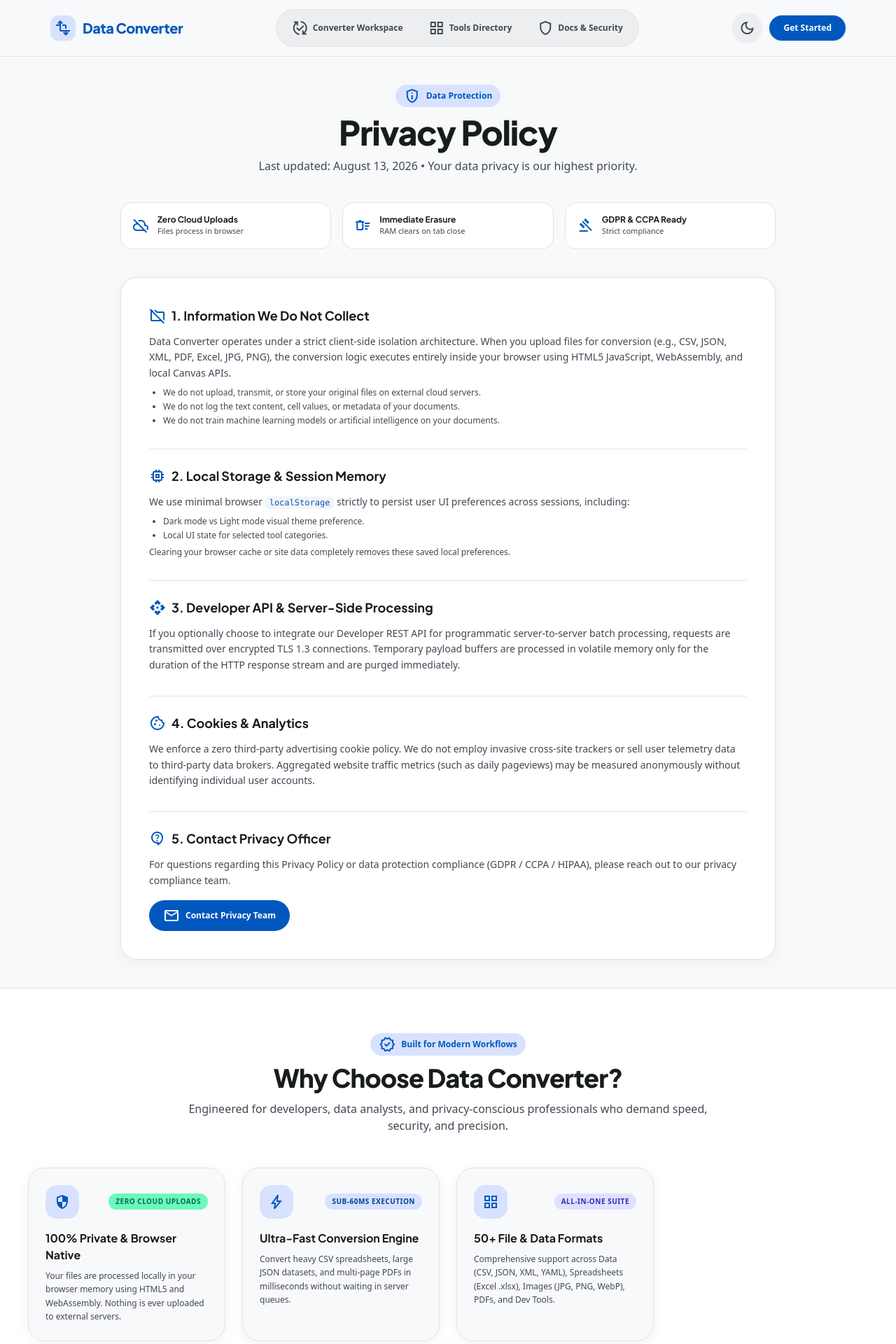
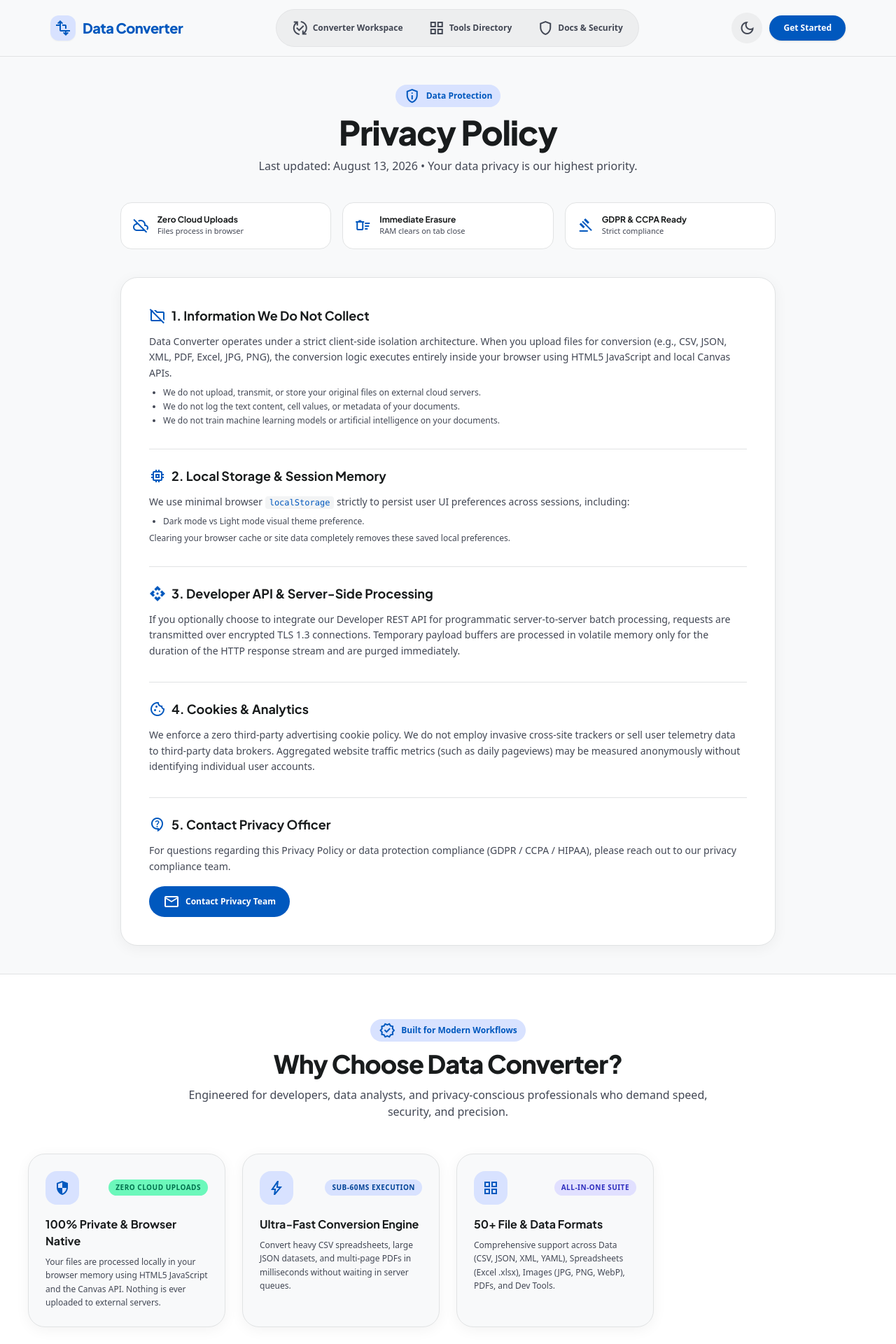
Before and after one commit to NaimBiswas/converter-new-theme, a React (Vite) app: page /privacy in a window 1280 px wide. Shown: the top 1920 px of the page at 70% size. Built offline with nearby package versions, Linux system fonts and the light colour scheme.

Commit message:
fix: generic

```diff
--- a/src/components/WhyDataConverter.tsx
+++ b/src/components/WhyDataConverter.tsx
@@ -13,7 +13,7 @@ export const WhyDataConverter: React.FC = () => {
     {
       icon: 'security',
       title: '100% Private & Browser Native',
-      description: 'Your files are processed locally in your browser memory using HTML5 and WebAssembly. Nothing is ever uploaded to external servers.',
+      description: 'Your files are processed locally in your browser memory using HTML5 JavaScript and the Canvas API. Nothing is ever uploaded to external servers.',
       badge: 'Zero Cloud Uploads',
       badgeColorClass: 'bg-[#6cf8bb] text-[#00714d] dark:bg-[#064e3b] dark:text-[#6ee7b7]',
     },
--- a/src/components/pages/DocsPage.tsx
+++ b/src/components/pages/DocsPage.tsx
@@ -27,7 +27,7 @@ export const DocsPage: React.FC = () => {
             Zero Cloud Storage
           </h2>
           <p className="text-xs text-[#424754] dark:text-[#94a3b8] leading-relaxed">
-            Your files are processed directly inside your browser memory using HTML5 Web API workers and WebAssembly. Your data is never uploaded to remote cloud servers.
+            Your files are processed directly inside your browser memory using HTML5 JavaScript and Web API workers. Your data is never uploaded to remote cloud servers.
           </p>
         </div>
 
--- a/src/components/pages/HelpPage.tsx
+++ b/src/components/pages/HelpPage.tsx
@@ -21,7 +21,7 @@ export const HelpPage: React.FC<{ onNavigateToContact?: () => void; onNavigateTo
       category: 'general',
       question: 'How does in-browser file conversion work?',
       answer:
-        'Data Converter processes your files locally using standard Web APIs, WebAssembly, and Canvas rendering engines inside your web browser. This means your files are transformed on your device without ever being uploaded to remote cloud servers.',
+        'Data Converter processes your files locally using standard Web APIs and Canvas rendering engines inside your web browser. This means your files are transformed on your device without ever being uploaded to remote cloud servers.',
     },
     {
       id: 'faq-2',
--- a/src/components/pages/PrivacyPage.tsx
+++ b/src/components/pages/PrivacyPage.tsx
@@ -50,7 +50,7 @@ export const PrivacyPage: React.FC<{ onNavigateToContact?: () => void }> = ({ on
             1. Information We Do Not Collect
           </h2>
           <p className="mb-2">
-            Data Converter operates under a strict client-side isolation architecture. When you upload files for conversion (e.g., CSV, JSON, XML, PDF, Excel, JPG, PNG), the conversion logic executes entirely inside your browser using HTML5 JavaScript, WebAssembly, and local Canvas APIs.
+            Data Converter operates under a strict client-side isolation architecture. When you upload files for conversion (e.g., CSV, JSON, XML, PDF, Excel, JPG, PNG), the conversion logic executes entirely inside your browser using HTML5 JavaScript and local Canvas APIs.
           </p>
           <ul className="list-disc pl-5 space-y-1 text-xs">
             <li>We do not upload, transmit, or store your original files on external cloud servers.</li>
@@ -69,7 +69,6 @@ export const PrivacyPage: React.FC<{ onNavigateToContact?: () => void }> = ({ on
           </p>
           <ul className="list-disc pl-5 space-y-1 text-xs">
             <li>Dark mode vs Light mode visual theme preference.</li>
-            <li>Local UI state for selected tool categories.</li>
           </ul>
           <p className="mt-2 text-xs">
             Clearing your browser cache or site data completely removes these saved local preferences.
--- a/src/components/pages/TermsPage.tsx
+++ b/src/components/pages/TermsPage.tsx
@@ -83,7 +83,7 @@ export const TermsPage: React.FC<{ onNavigateToContact?: () => void }> = ({ onNa
           </h2>
           <p className="mb-2">When using Data Converter, you agree not to:</p>
           <ul className="list-disc pl-5 space-y-1 text-xs">
-            <li>Reverse-engineer or decompile client-side WebAssembly modules for unauthorized redistribution.</li>
+            <li>Reverse-engineer or decompile the client-side application code for unauthorized redistribution.</li>
             <li>Attempt to bypass API quota rate limits using distributed proxy bots.</li>
             <li>Process malware, ransomware payloads, or illegally acquired copyrighted assets.</li>
           </ul>
```
